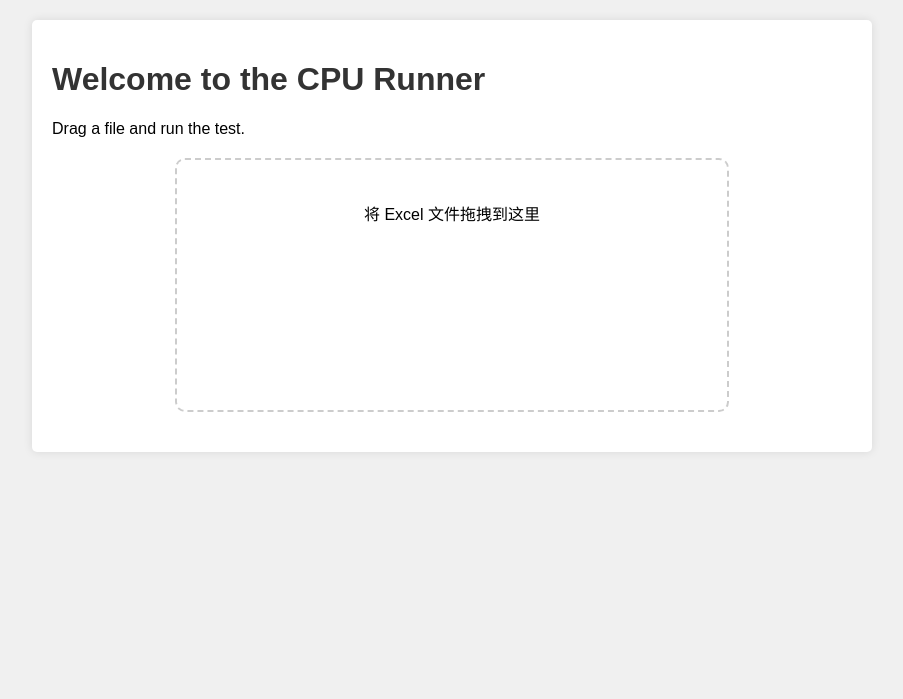
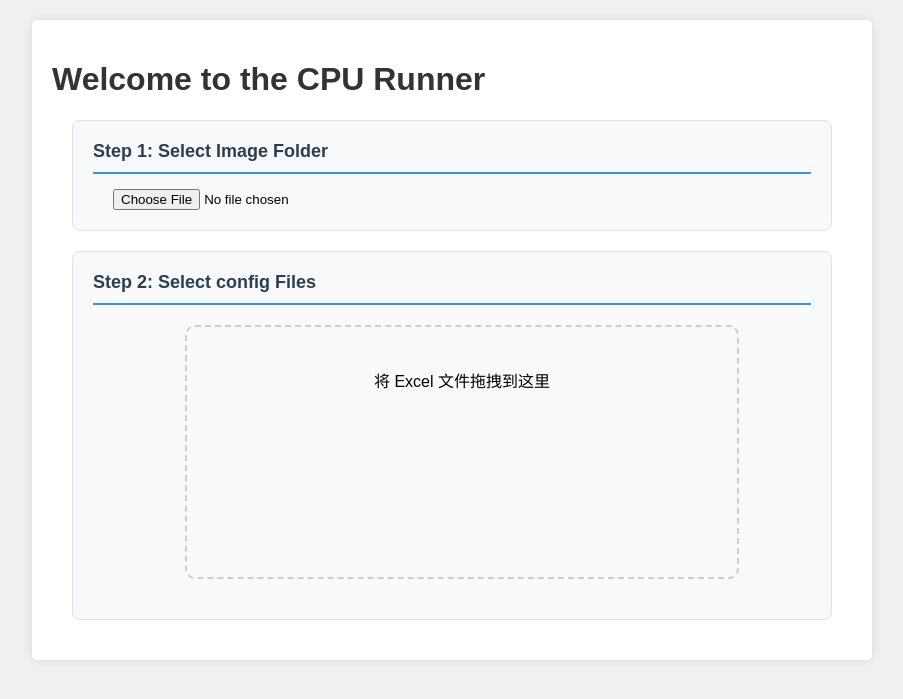
Before and after one commit to alvinMA16/CPUrunner, a Flask app: page / in a window 1280 px wide. Shown: the top 699 px of the page, without its empty margins (188-1091 px from the left). Run offline with Flask 3, Linux system fonts and the light colour scheme.

Commit message:
enable to select image folder

```diff
--- a/templates/index.html
+++ b/templates/index.html
@@ -5,11 +5,57 @@
     <meta name="viewport" content="width=device-width, initial-scale=1.0">
     <title>我的 Web 应用</title>
     <link rel="stylesheet" href="{{ url_for('static', filename='style.css') }}">
+    <style>
+        .step-container {
+            margin: 20px;
+            padding: 20px;
+            border: 1px solid #e0e0e0;
+            border-radius: 8px;
+            background-color: #f8f9fa;
+        }
+
+        .step-header {
+            font-size: 18px;
+            font-weight: bold;
+            color: #2c3e50;
+            margin-bottom: 15px;
+            padding-bottom: 10px;
+            border-bottom: 2px solid #3498db;
+        }
+
+        .step-content {
+            margin-left: 20px;
+        }
+
+        .folder-info {
+            margin-top: 10px;
+            padding: 10px;
+            background-color: #fff;
+            border-radius: 4px;
+            box-shadow: 0 2px 4px rgba(0,0,0,0.1);
+        }
+    </style>
 </head>
 <body>
     <div class="container">
         <h1>Welcome to the CPU Runner</h1>
-        <p>Drag a file and run the test.</p>
+
+        <!-- Step 1 -->
+        <div class="step-container">
+            <div class="step-header">Step 1: Select Image Folder</div>
+            <div class="step-content">
+                <input type="file" id="folder-input" webkitdirectory directory>
+                <div id="folder-info" class="folder-info" style="display: none;">
+                    <p>Folder name：<span id="folder-path"></span></p>
+                    <p>File count：<span id="file-count"></span></p>
+                </div>
+            </div>
+        </div>
+
+        <!-- Step 2 -->
+        <div class="step-container">
+            <div class="step-header">Step 2: Select config Files</div>
+            <div class="step-content">
 
                 <!-- 添加文件拖拽区域 -->
                 <div id="drop-zone" class="drop-zone">
@@ -22,6 +68,8 @@
                     <div id="file-actions" class="file-actions" style="display: none;">
                         <button id="confirm-btn">确认</button>
                         <button id="cancel-btn">取消</button>
+                    </div>
+                </div>
             </div>
         </div>
     </div>
@@ -104,6 +152,62 @@
             fileInfo.style.display = 'none';
             fileActions.style.display = 'none';
         });
+
+        // 处理文件夹选择
+        const folderInput = document.getElementById('folder-input');
+        const folderInfo = document.getElementById('folder-info');
+        const folderActions = document.getElementById('folder-actions');
+
+        folderInput.addEventListener('change', (e) => {
+            const files = e.target.files;
+            if (files.length > 0) {
+                displayFolderInfo(files);
+            }
+        });
+
+        function displayFolderInfo(files) {
+            const folderPath = files[0].webkitRelativePath.split('/')[0];
+            document.getElementById('folder-path').textContent = folderPath;
+            document.getElementById('file-count').textContent = files.length;
+
+            folderInfo.style.display = 'block';
+            folderActions.style.display = 'block';
+        }
+
+        // 处理文件夹选择按钮
+        document.getElementById('folder-confirm-btn').addEventListener('click', async () => {
+            const files = document.getElementById('folder-input').files;
+            if (files.length === 0) {
+                alert('请先选择文件夹');
+                return;
+            }
+
+            const formData = new FormData();
+            for (let file of files) {
+                formData.append('files[]', file);
+            }
+
+            try {
+                const response = await fetch('/upload-folder', {
+                    method: 'POST',
+                    body: formData
+                });
+
+                if (response.ok) {
+                    window.location.href = '/process';
+                } else {
+                    alert('上传失败，请重试');
+                }
+            } catch (error) {
+                console.error('Error:', error);
+                alert('上传出错，请重试');
+            }
+        });
+
+        document.getElementById('folder-cancel-btn').addEventListener('click', () => {
+            folderInfo.style.display = 'none';
+            folderActions.style.display = 'none';
+        });
     </script>
 </body>
 </html>
```
Lines whose indentation alone changed are shown as unchanged.
